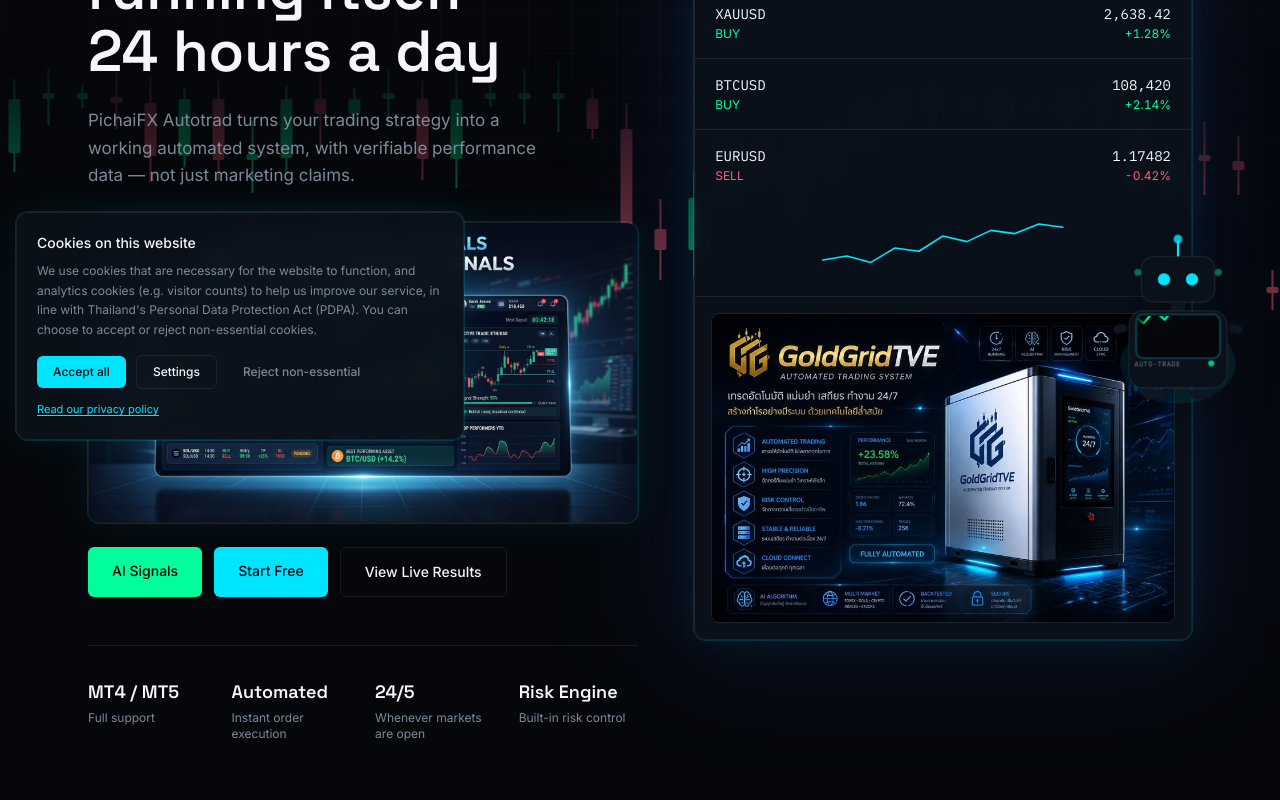
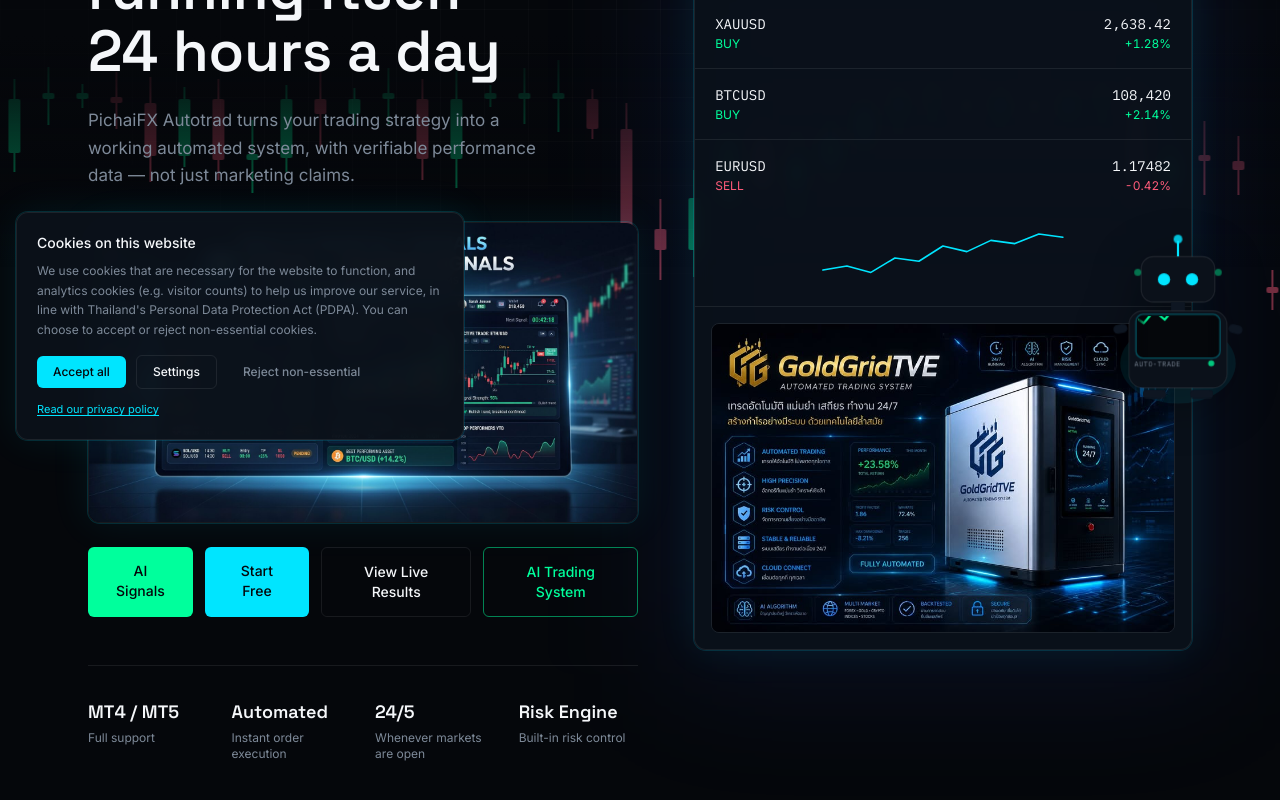
Before and after one commit to yuttanafx/pichaifx, a Next.js app: page / in a window 1280 px wide. Shown: the part 344-1144 px from the top of the page. Built offline with nearby package versions, Linux system fonts and the light colour scheme; no server answers.

Commit message:
Add files via upload

```diff
--- a/components/EADownload.tsx
+++ b/components/EADownload.tsx
@@ -24,7 +24,7 @@
 
               <div className="mt-8 flex flex-wrap gap-3">
                 <a
-                  href="https://drive.google.com/uc?export=download&id=1KbMHn0kGIkKilKQ3RdNxotH3NfDWsWZp"
+                  href="https://drive.google.com/uc?export=download&id=1drwdpx-TRzUjP8cLs4ycXEZ6e84o1Hcs"
                   target="_blank"
                   rel="noopener noreferrer"
                   className="inline-flex items-center gap-2 rounded-md bg-cyan px-6 py-3.5 text-sm font-medium text-ink transition-transform hover:scale-[1.02]"
--- a/components/Hero.tsx
+++ b/components/Hero.tsx
@@ -70,6 +70,14 @@
               className="rounded-md border border-line px-6 py-3.5 text-center text-sm font-medium text-paper transition-colors hover:border-cyan/40 hover:bg-panel"
             >
               {t.hero.ctaPerformance}
+            </a>
+            <a
+              href="https://mt-5-aitegus.vercel.app"
+              target="_blank"
+              rel="noopener noreferrer"
+              className="rounded-md border border-mint/50 px-6 py-3.5 text-center text-sm font-medium text-mint transition-colors hover:bg-mint/10"
+            >
+              {t.hero.ctaAiSystem}
             </a>
           </div>
 
--- a/lib/translations.ts
+++ b/lib/translations.ts
@@ -24,6 +24,7 @@
     ctaSignal: string;
     ctaStart: string;
     ctaPerformance: string;
+    ctaAiSystem: string;
     stats: [string, string][];
     panelLive: string;
     panelOnline: string;
@@ -221,6 +222,7 @@
     ctaSignal: "ซิกแนว AI",
     ctaStart: "เริ่มใช้งานฟรี",
     ctaPerformance: "ดูผลการเทรดจริง",
+    ctaAiSystem: "ระบบเทรดเอไอ",
     stats: [
       ["MT4 / MT5", "รองรับเต็มรูปแบบ"],
       ["อัตโนมัติ", "ส่งคำสั่งทันที"],
@@ -692,6 +694,7 @@
     ctaSignal: "AI Signals",
     ctaStart: "Start Free",
     ctaPerformance: "View Live Results",
+    ctaAiSystem: "AI Trading System",
     stats: [
       ["MT4 / MT5", "Full support"],
       ["Automated", "Instant order execution"],
@@ -1163,6 +1166,7 @@
     ctaSignal: "AI 信号",
     ctaStart: "免费开始使用",
     ctaPerformance: "查看真实交易成绩",
+    ctaAiSystem: "AI 交易系统",
     stats: [
       ["MT4 / MT5", "完全支持"],
       ["自动化", "即时下单"],
```
